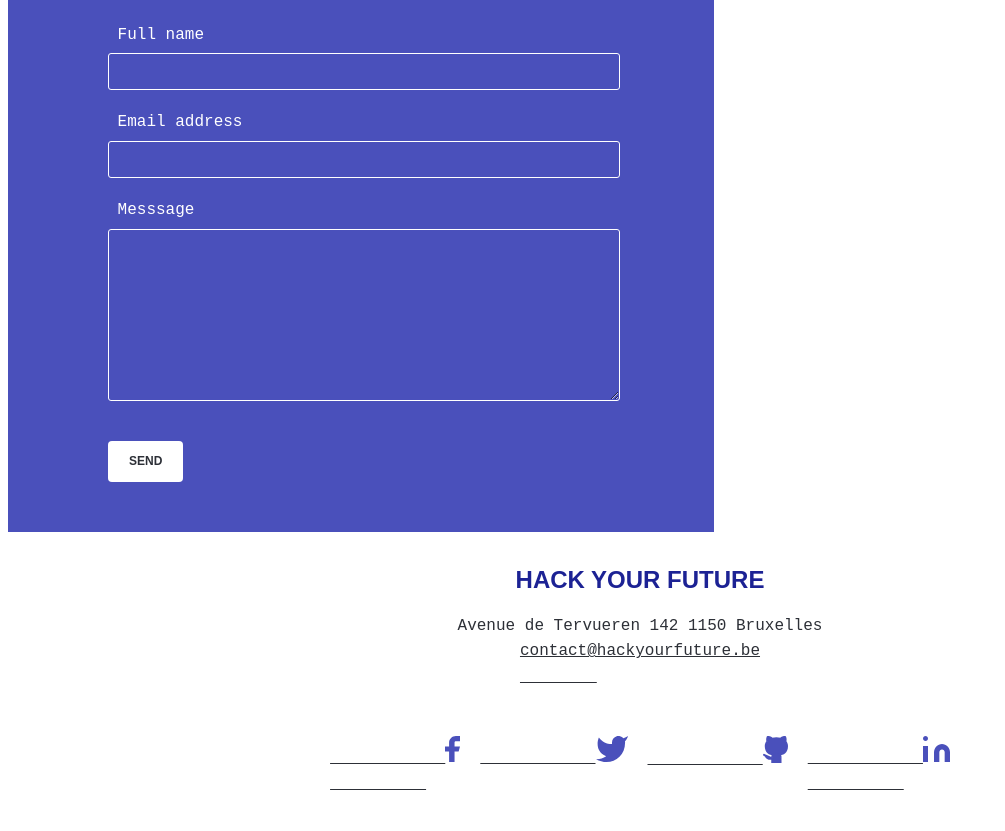
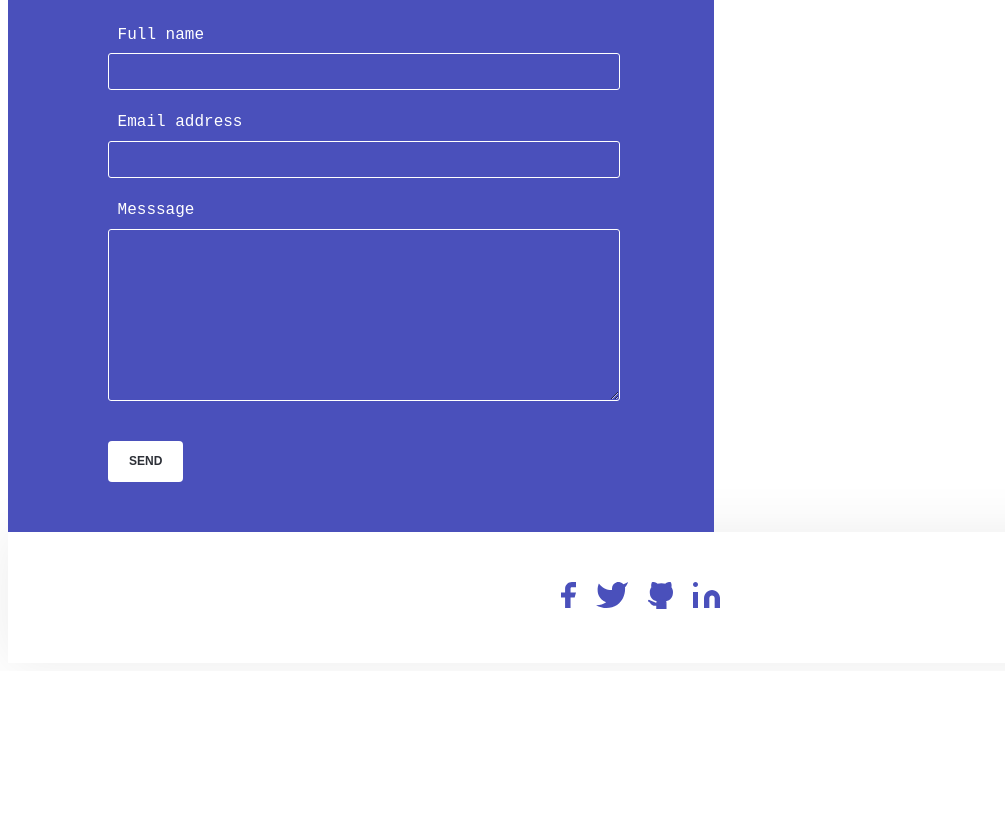
Before and after one commit to HYF-Class21/agile-development-group4-hyf-redesign, a website: page index.html in a window 1280 px wide. Shown: the part 3722-4553 px from the top of the page, without its empty margins (0-1005 px from the left). After the commit the page ends 4393 px from the top, so only its background shows below. Drawn offline with Linux system fonts and the light colour scheme.

Commit message:
update home page footer styling

```diff
--- a/index.html
+++ b/index.html
@@ -204,36 +204,13 @@
     </section>
 
     <!--Footer-->
-    <footer class="footer">
-      <div class="footer-content">
-        <h3 class="footer-head">Hack Your Future</h3>
-        <p class="footer-text">Avenue de Tervueren 142 1150 Bruxelles</p>
-        <a href="mailto:contact@hackyourfuture.be" class="footer-mail"
-          >contact@hackyourfuture.be
-        </a>
-        <div class="footer-links">
-          <a
-            class="footer-icons"
-            href="https://www.facebook.com/HackYFutureBE/"
-          >
-            <img class="icon" src="public\facebook-logo.svg" alt="facebook" />
-          </a>
-          <a class="footer-icons" href="https://twitter.com/HackYFutureBE">
-            <img class="icon" src="public\twitter-logo.svg" alt="twitter"
-          /></a>
-          <a
-            class="footer-icons"
-            href="https://github.com/HackYourFutureBelgium"
-          >
-            <img class="icon" src="public\github-logo.svg" alt="github"
-          /></a>
-          <a
-            class="footer-icons"
-            href="https://www.linkedin.com/company/hackyourfuture-belgium/"
-          >
-            <img class="icon" src="public\linkedin-logo.svg" alt="linkedin" />
-          </a>
-        </div>
+
+    <footer>
+      <div class="footer-icons">
+        <a href="#"><img src="../public/facebook-logo.svg" alt="Facebook" /></a>
+        <a href="#"><img src="../public/twitter-logo.svg" alt="Twitter" /></a>
+        <a href="#"><img src="../public/github-logo.svg" alt="GitHub" /></a>
+        <a href="#"><img src="../public/linkedin-logo.svg" alt="LinkedIn" /></a>
       </div>
     </footer>
   </body>
--- a/styles/home.css
+++ b/styles/home.css
@@ -499,94 +499,52 @@ button {
 
 /* Footer section */
 
-.footer {
+footer {
   display: flex;
-  flex-direction: column;
   justify-content: center;
-  align-items: center;
-  width: 100%;
-  max-width: 1280px;
-  padding: 10px 0;
-  margin: 0 auto;
-}
-
-.footer-content {
-  align-items: center;
-  display: flex;
-  flex-direction: column;
-  height: auto;
-  justify-content: flex-start;
-  width: 100%;
-  position: static;
-  background: none 0% 0% / auto transparent;
-  flex: 0 1 100%;
-  margin: 0;
-  padding: 0;
-}
-
-.footer-head {
-  font-size: 24px;
-  margin-bottom: 20px;
-  text-transform: uppercase;
-  font-family: "Work Sans", sans-serif;
-  font-weight: 700;
-  color: rgb(28, 34, 148);
-  max-width: none;
-}
-
-.footer-text {
-  color: rgb(45, 48, 55);
-  text-align: center;
-  max-width: none;
-  line-height: 160%;
-  font-size: 16px;
-  font-family: "Space Mono", monospace;
-  margin: 0;
-  white-space: pre-wrap;
-  word-break: break-word;
-  font-weight: 300;
-}
-
-.footer-mail {
-  color: rgb(45, 48, 55);
-  text-align: left;
-  max-width: none;
-  line-height: 160%;
-  font-size: 16px;
-  font-family: "Space Mono", monospace;
-  margin: 0;
-  white-space: pre-wrap;
-  word-break: break-word;
-  font-weight: 300;
-}
-
-.footer-links {
-  align-items: stretch;
-  box-shadow: none;
-  box-sizing: border-box;
-  display: flex;
-  flex-direction: row;
-  height: auto;
-  justify-content: center;
-  max-height: none;
-  max-width: none;
-  width: 100%;
-  position: static;
-  background: none 0% 0% / auto transparent;
-  flex: 0 1 100%;
-  margin: 20px 0;
-  padding: 0;
+  box-shadow: rgba(0, 0, 0, 0.08) 0 0 53px;
+  padding: 50px 20px;
 }
 
 .footer-icons {
-  color: rgb(45, 48, 55);
-  text-align: left;
-  max-width: none;
-  line-height: 160%;
-  font-size: 16px;
-  font-family: "Space Mono", monospace;
+  display: flex;
+  justify-content: space-between;
+}
+
+.footer-icons a {
   margin: 0 10px;
-  white-space: pre-wrap;
-  word-break: break-word;
-  font-weight: 300;
 }
+
+/* Animations */
+
+@keyframes slideInFromLeft {
+  0% {
+    transform: translateX(-100%);
+  }
+
+  100% {
+    transform: translateX(0);
+  }
+}
+
+@keyframes slideInFromRight {
+  0% {
+    transform: translateX(100%);
+  }
+
+  100% {
+    transform: translateX(0);
+  }
+}
+
+@keyframes enter-animation {
+  0% {
+    transform: translateY(100px);
+    opacity: 0;
+  }
+
+  100% {
+    transform: translateY(0);
+    opacity: 1;
+  }
+}
```
